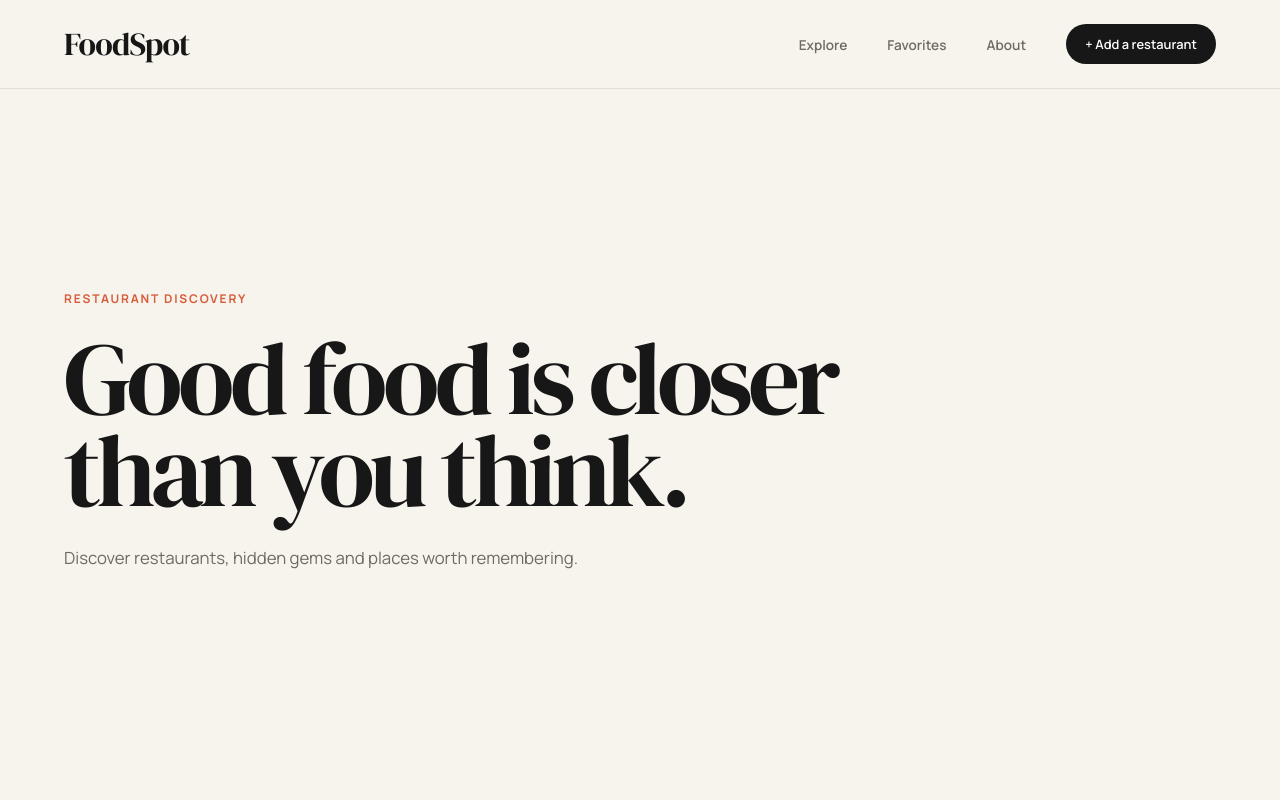
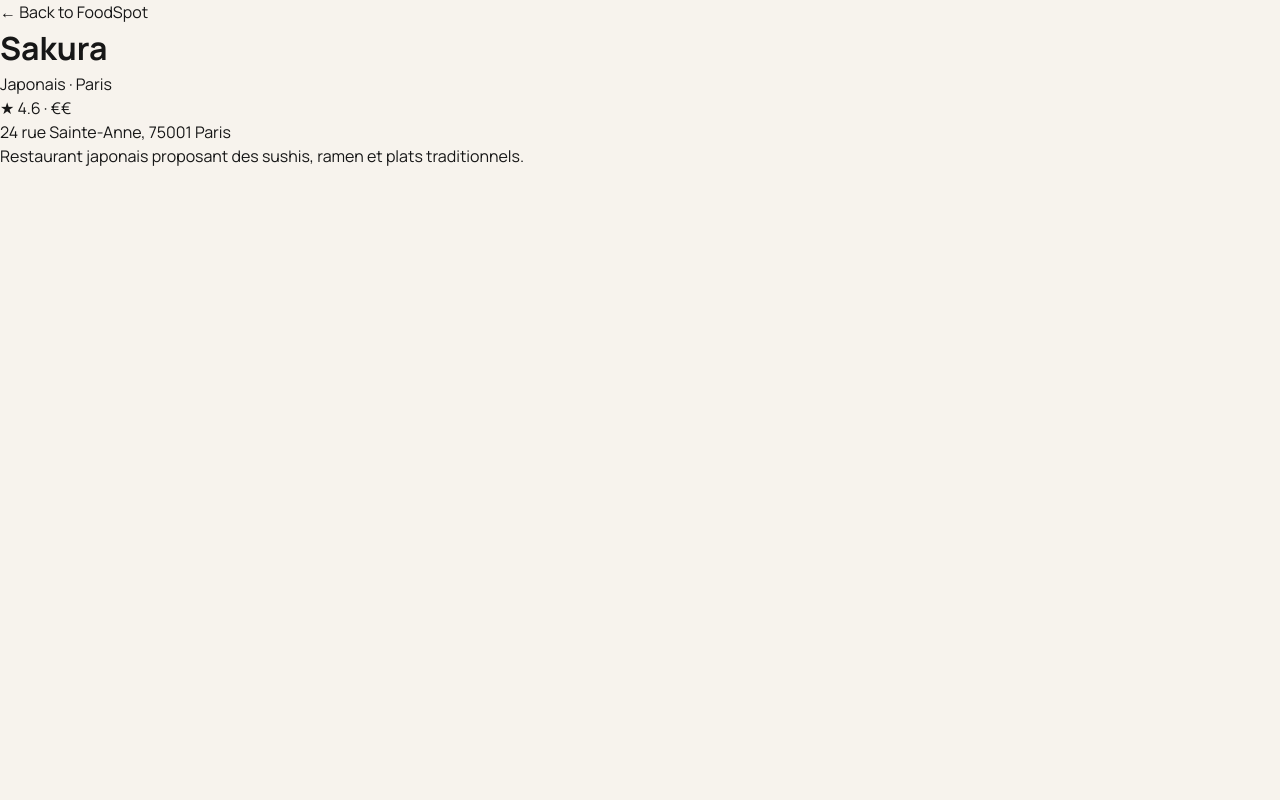
Before and after one commit to Mimnjim/FoodSpot, a React (Vite) app: page /restaurant/1 in a window 1280 px wide. Shown: the top 800 px of the page. Built offline with nearby package versions, Linux system fonts and the light colour scheme.

Commit message:
Add restaurant detail routing

```diff
--- a/package.json
+++ b/package.json
@@ -11,7 +11,8 @@
   },
   "dependencies": {
     "react": "^19.2.8",
-    "react-dom": "^19.2.8"
+    "react-dom": "^19.2.8",
+    "react-router": "^8.5.1"
   },
   "devDependencies": {
     "@types/react": "^19.2.18",
--- a/src/App.jsx
+++ b/src/App.jsx
@@ -1,10 +1,17 @@
-import React from 'react'
-import Home from './pages/Home.jsx'
+import { BrowserRouter, Routes, Route } from 'react-router';
+import Home from './pages/Home.jsx';
+import RestaurantDetail from './pages/RestaurantDetail.jsx';
 
 export default function App() {
-  return (
-    <div className="app">
-      <Home />
-    </div>
-  )
+    return (
+        <BrowserRouter>
+            <Routes>
+                <Route path="/" element={<Home />} />
+                <Route
+                    path="/restaurant/:id"
+                    element={<RestaurantDetail />}
+                />
+            </Routes>
+        </BrowserRouter>
+    );
 }
--- a/src/components/RestaurantCard.jsx
+++ b/src/components/RestaurantCard.jsx
@@ -1,10 +1,12 @@
-import React from 'react';
+import { Link } from 'react-router';
 import '../styles/RestaurantCard.css';
 
 export default function RestaurantCard({ restaurant }) {
     return (
-        <article className="restaurant-card">
-
+        <Link
+            to={`/restaurant/${restaurant.id}`}
+            className="restaurant-card"
+        >
             <div className="restaurant-card-image">
                 <img
                     src={restaurant.image}
@@ -13,35 +15,21 @@ export default function RestaurantCard({ restaurant }) {
             </div>
 
             <div className="restaurant-card-content">
-
                 <div>
                     <span className="restaurant-category">
                         {restaurant.category}
                     </span>
 
-                    <h3>
-                        {restaurant.name}
-                    </h3>
+                    <h3>{restaurant.name}</h3>
 
-                    <p>
-                        {restaurant.city}
-                    </p>
+                    <p>{restaurant.city}</p>
                 </div>
 
                 <div className="restaurant-card-meta">
-
-                    <span>
-                        ★ {restaurant.rating}
-                    </span>
-
-                    <span>
-                        {restaurant.priceRange}
-                    </span>
-
+                    <span>★ {restaurant.rating}</span>
+                    <span>{restaurant.priceRange}</span>
                 </div>
-
             </div>
-
-        </article>
+        </Link>
     );
 }
--- a/src/pages/RestaurantDetail.jsx
+++ b/src/pages/RestaurantDetail.jsx
@@ -0,0 +1,35 @@
+import { useParams, Link } from 'react-router';
+import restaurants from '../data/restaurants.js';
+
+export default function RestaurantDetail() {
+    const { id } = useParams();
+
+    const restaurant = restaurants.find(
+        (restaurant) => restaurant.id === Number(id)
+    );
+
+    if (!restaurant) {
+        return (
+            <main>
+                <h1>Restaurant not found</h1>
+                <Link to="/">Back to home</Link>
+            </main>
+        );
+    }
+
+    return (
+        <main className="restaurant-detail">
+            <Link to="/">← Back to FoodSpot</Link>
+
+            <h1>{restaurant.name}</h1>
+
+            <p>{restaurant.category} · {restaurant.city}</p>
+
+            <p>★ {restaurant.rating} · {restaurant.priceRange}</p>
+
+            <p>{restaurant.address}</p>
+
+            <p>{restaurant.description}</p>
+        </main>
+    );
+}
```
Also changed, not shown: 1 other file (tests, documents, lock files or other folders).
